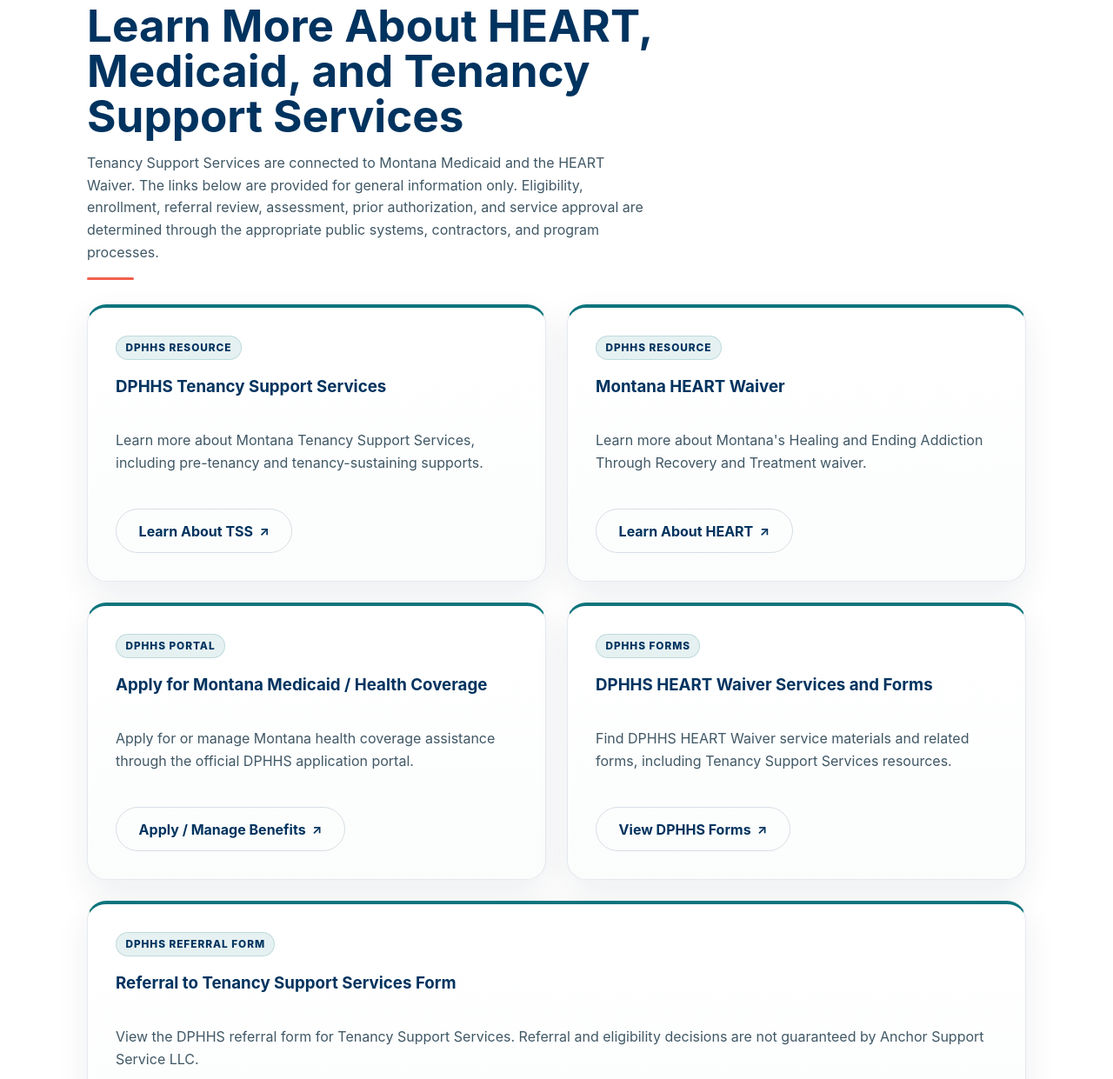
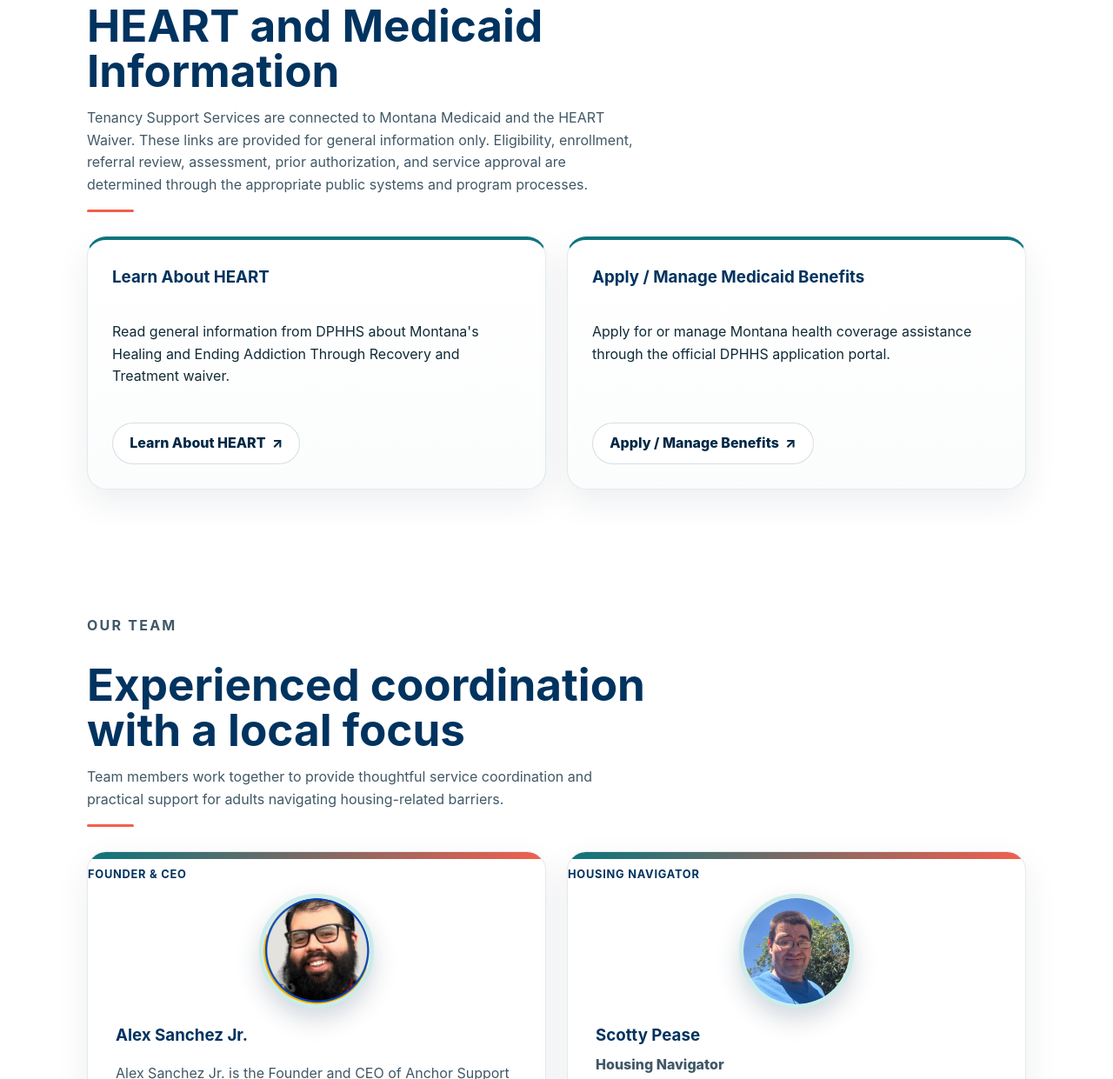
Before and after one commit to anchorsupport/anchorsupportservicellc, a plain HTML site: page index.html in a window 1280 px wide. Shown: the part 3849-5090 px from the top of the page at 87% size. Drawn offline with Linux system fonts and the light colour scheme.

Commit message:
Add files via upload

```diff
--- a/index.html
+++ b/index.html
@@ -193,39 +193,25 @@
       <div class="container">
         <div class="section-header section-heading">
           <p class="eyebrow">Official Information</p>
-          <h2 id="official-resources-title">Learn More About HEART, Medicaid, and Tenancy Support Services</h2>
-          <p>Tenancy Support Services are connected to Montana Medicaid and the HEART Waiver. The links below are provided for general information only. Eligibility, enrollment, referral review, assessment, prior authorization, and service approval are determined through the appropriate public systems, contractors, and program processes.</p>
+          <h2 id="official-resources-title">HEART and Medicaid Information</h2>
+          <p>Tenancy Support Services are connected to Montana Medicaid and the HEART Waiver. These links are provided for general information only. Eligibility, enrollment, referral review, assessment, prior authorization, and service approval are determined through the appropriate public systems and program processes.</p>
         </div>
         <div class="official-resource-grid">
           <article class="resource-card official-resource-card">
-            <span class="resource-label">DPHHS resource</span>
-            <h3>DPHHS Tenancy Support Services</h3>
-            <p>Learn more about Montana Tenancy Support Services, including pre-tenancy and tenancy-sustaining supports.</p>
-            <a class="button button-link external-link" href="https://dphhs.mt.gov/HeartInitiative/TenancySupportServices" target="_blank" rel="noopener noreferrer">Learn About TSS<span class="external-link-icon" aria-hidden="true">↗</span><span class="visually-hidden"> opens in a new tab</span></a>
+            <h3>Learn About HEART</h3>
+            <p>Read general information from DPHHS about Montana's Healing and Ending Addiction Through Recovery and Treatment waiver.</p>
+            <a class="resource-link" href="https://dphhs.mt.gov/heartwaiver" target="_blank" rel="noopener noreferrer" aria-label="Learn About HEART, opens in a new tab">
+              <span>Learn About HEART</span>
+              <span aria-hidden="true">↗</span>
+            </a>
           </article>
           <article class="resource-card official-resource-card">
-            <span class="resource-label">DPHHS resource</span>
-            <h3>Montana HEART Waiver</h3>
-            <p>Learn more about Montana's Healing and Ending Addiction Through Recovery and Treatment waiver.</p>
-            <a class="button button-link external-link" href="https://dphhs.mt.gov/heartwaiver" target="_blank" rel="noopener noreferrer">Learn About HEART<span class="external-link-icon" aria-hidden="true">↗</span><span class="visually-hidden"> opens in a new tab</span></a>
-          </article>
-          <article class="resource-card official-resource-card">
-            <span class="resource-label">DPHHS portal</span>
-            <h3>Apply for Montana Medicaid / Health Coverage</h3>
+            <h3>Apply / Manage Medicaid Benefits</h3>
             <p>Apply for or manage Montana health coverage assistance through the official DPHHS application portal.</p>
-            <a class="button button-link external-link" href="https://apply.mt.gov/access/jsp/access/Home.jsp" target="_blank" rel="noopener noreferrer">Apply / Manage Benefits<span class="external-link-icon" aria-hidden="true">↗</span><span class="visually-hidden"> opens in a new tab</span></a>
-          </article>
-          <article class="resource-card official-resource-card">
-            <span class="resource-label">DPHHS forms</span>
-            <h3>DPHHS HEART Waiver Services and Forms</h3>
-            <p>Find DPHHS HEART Waiver service materials and related forms, including Tenancy Support Services resources.</p>
-            <a class="button button-link external-link" href="https://dphhs.mt.gov/bhdd/SubstanceAbuse/HEARTWaiverServices" target="_blank" rel="noopener noreferrer">View DPHHS Forms<span class="external-link-icon" aria-hidden="true">↗</span><span class="visually-hidden"> opens in a new tab</span></a>
-          </article>
-          <article class="resource-card official-resource-card official-resource-card-wide">
-            <span class="resource-label">DPHHS referral form</span>
-            <h3>Referral to Tenancy Support Services Form</h3>
-            <p>View the DPHHS referral form for Tenancy Support Services. Referral and eligibility decisions are not guaranteed by Anchor Support Service LLC.</p>
-            <a class="button button-link external-link" href="https://dphhs.mt.gov/assets/BHDD/HeartWaiver/ReferraltoTSS.pdf" target="_blank" rel="noopener noreferrer">View Referral Form<span class="external-link-icon" aria-hidden="true">↗</span><span class="visually-hidden"> opens in a new tab</span></a>
+            <a class="resource-link" href="https://apply.mt.gov/access/jsp/access/Home.jsp" target="_blank" rel="noopener noreferrer" aria-label="Apply / Manage Benefits, opens in a new tab">
+              <span>Apply / Manage Benefits</span>
+              <span aria-hidden="true">↗</span>
+            </a>
           </article>
         </div>
       </div>
@@ -308,44 +294,62 @@
           <h2>Information for local partners and resource connections</h2>
           <p>Anchor Support Service LLC may help individuals identify and connect with appropriate community resources. The links below are provided for general information. Program eligibility, availability, and access are managed by each organization or system.</p>
         </div>
-        <div class="landscape-panel landscape-fallback">
-          <img class="landscape-image" src="https://images.unsplash.com/photo-1506905925346-21bda4d32df4?w=1200&h=600&fit=crop" alt="Western Montana mountain landscape" onerror="this.parentElement.classList.add('landscape-fallback');" />
-        </div>
         <div class="resources-grid">
           <article class="resource-card">
             <h3>Missoula Coordinated Entry System (MCES)</h3>
             <p>Centralized housing access and coordination information for Missoula’s houseless response system.</p>
-            <a class="button button-link external-link" href="https://www.ci.missoula.mt.us/3104/Missoula-Coordinated-Entry-System-MCES" target="_blank" rel="noopener noreferrer">Visit MCES<span class="external-link-icon" aria-hidden="true">↗</span><span class="visually-hidden"> opens in a new tab</span></a>
+            <a class="resource-link" href="https://www.ci.missoula.mt.us/3104/Missoula-Coordinated-Entry-System-MCES" target="_blank" rel="noopener noreferrer" aria-label="Visit MCES, opens in a new tab">
+              <span>Visit MCES</span>
+              <span aria-hidden="true">↗</span>
+            </a>
           </article>
           <article class="resource-card">
             <h3>Missoula Housing Authority</h3>
             <p>Housing program, subsidized housing, homeless program, and application information.</p>
-            <a class="button button-link external-link" href="https://www.missoulahousing.org/" target="_blank" rel="noopener noreferrer">Visit MHA<span class="external-link-icon" aria-hidden="true">↗</span><span class="visually-hidden"> opens in a new tab</span></a>
+            <a class="resource-link" href="https://www.missoulahousing.org/" target="_blank" rel="noopener noreferrer" aria-label="Visit MHA, opens in a new tab">
+              <span>Visit MHA</span>
+              <span aria-hidden="true">↗</span>
+            </a>
           </article>
           <article class="resource-card">
             <h3>Montana 211</h3>
             <p>Free, confidential connection to health and human service resources across Montana.</p>
-            <a class="button button-link external-link" href="https://montana211.org/" target="_blank" rel="noopener noreferrer">Visit Montana 211<span class="external-link-icon" aria-hidden="true">↗</span><span class="visually-hidden"> opens in a new tab</span></a>
+            <a class="resource-link" href="https://montana211.org/" target="_blank" rel="noopener noreferrer" aria-label="Visit Montana 211, opens in a new tab">
+              <span>Visit Montana 211</span>
+              <span aria-hidden="true">↗</span>
+            </a>
           </article>
           <article class="resource-card">
             <h3>Human Resource Council</h3>
             <p>Local community action and housing-related resource information for Missoula County.</p>
-            <a class="button button-link external-link" href="https://humanresourcecouncil.org/" target="_blank" rel="noopener noreferrer">Visit HRC<span class="external-link-icon" aria-hidden="true">↗</span><span class="visually-hidden"> opens in a new tab</span></a>
+            <a class="resource-link" href="https://humanresourcecouncil.org/" target="_blank" rel="noopener noreferrer" aria-label="Visit HRC, opens in a new tab">
+              <span>Visit HRC</span>
+              <span aria-hidden="true">↗</span>
+            </a>
           </article>
           <article class="resource-card">
             <h3>Montana Fair Housing</h3>
             <p>Fair housing information and resources related to housing rights and discrimination protections.</p>
-            <a class="button button-link external-link" href="https://montanafairhousing.org/" target="_blank" rel="noopener noreferrer">Visit Montana Fair Housing<span class="external-link-icon" aria-hidden="true">↗</span><span class="visually-hidden"> opens in a new tab</span></a>
+            <a class="resource-link" href="https://montanafairhousing.org/" target="_blank" rel="noopener noreferrer" aria-label="Visit Montana Fair Housing, opens in a new tab">
+              <span>Visit Montana Fair Housing</span>
+              <span aria-hidden="true">↗</span>
+            </a>
           </article>
           <article class="resource-card">
             <h3>HUD Resources</h3>
             <p>Federal housing information and rental assistance resources.</p>
-            <a class="button button-link external-link" href="https://www.hud.gov/" target="_blank" rel="noopener noreferrer">Visit HUD<span class="external-link-icon" aria-hidden="true">↗</span><span class="visually-hidden"> opens in a new tab</span></a>
+            <a class="resource-link" href="https://www.hud.gov/" target="_blank" rel="noopener noreferrer" aria-label="Visit HUD, opens in a new tab">
+              <span>Visit HUD</span>
+              <span aria-hidden="true">↗</span>
+            </a>
           </article>
           <article class="resource-card">
             <h3>Mountain Line</h3>
             <p>Public transportation information for Missoula.</p>
-            <a class="button button-link external-link" href="https://mountainline.com/" target="_blank" rel="noopener noreferrer">Visit Mountain Line<span class="external-link-icon" aria-hidden="true">↗</span><span class="visually-hidden"> opens in a new tab</span></a>
+            <a class="resource-link" href="https://mountainline.com/" target="_blank" rel="noopener noreferrer" aria-label="Visit Mountain Line, opens in a new tab">
+              <span>Visit Mountain Line</span>
+              <span aria-hidden="true">↗</span>
+            </a>
           </article>
         </div>
       </div>
@@ -364,7 +368,7 @@
             <p>If this is an emergency, call 911. If you are in emotional distress or a mental health crisis, call or text 988.</p>
           </div>
           <div class="contact-actions">
-            <a class="button button-form external-link" href="https://docs.google.com/forms/d/e/1FAIpQLSeae9eGYlUxB4MeFz2V6wtrWI_awH7uM_E0AykRIPcDMjRBGQ/viewform" target="_blank" rel="noopener noreferrer">Fill Out Contact Form<span class="external-link-icon" aria-hidden="true">↗</span><span class="visually-hidden"> opens in a new tab</span></a>
+            <a class="button button-form external-link" href="https://docs.google.com/forms/d/e/1FAIpQLSeae9eGYlUxB4MeFz2V6wtrWI_awH7uM_E0AykRIPcDMjRBGQ/viewform" target="_blank" rel="noopener noreferrer" aria-label="Fill Out Contact Form, opens in a new tab">Fill Out Contact Form<span class="external-link-icon" aria-hidden="true">↗</span></a>
             <a class="button button-link" href="tel:4062197035">Call Now</a>
             <a class="button button-link" href="mailto:info@anchorsupportservice.com">Email Us</a>
           </div>
--- a/styles.css
+++ b/styles.css
@@ -85,6 +85,7 @@
   margin: -1px;
   overflow: hidden;
   clip: rect(0, 0, 0, 0);
+  clip-path: inset(50%);
   white-space: nowrap;
   border: 0;
 }
@@ -866,33 +867,16 @@
   border-top: 4px solid var(--teal);
 }
 
-.official-resource-card-wide {
-  grid-column: 1 / -1;
-}
-
-.resource-label {
-  align-self: flex-start;
-  background: rgba(12, 116, 125, 0.10);
-  border: 1px solid rgba(12, 116, 125, 0.18);
-  border-radius: 999px;
-  color: var(--navy);
-  display: inline-flex;
-  font-size: 0.74rem;
-  font-weight: 800;
-  letter-spacing: 0.08em;
-  line-height: 1.2;
-  margin-bottom: 1rem;
-  padding: 0.35rem 0.65rem;
-  text-transform: uppercase;
-}
-
 .resource-card {
   display: flex;
   flex-direction: column;
-  justify-content: flex-start;
+  justify-content: space-between;
+  min-height: 260px;
+  padding: 28px;
 }
 
 .resource-card p {
+  color: var(--text);
   flex: 1 1 auto;
 }
 
@@ -901,9 +885,33 @@
   align-self: flex-start;
 }
 
-.resource-card .button {
+.resource-link {
+  display: inline-flex;
+  align-items: center;
+  justify-content: center;
+  gap: 0.45rem;
+  width: fit-content;
   max-width: 100%;
-  white-space: normal;
+  min-height: 48px;
+  padding: 0.85rem 1.2rem;
+  border-radius: 999px;
+  border: 1px solid rgba(0, 51, 95, 0.16);
+  color: var(--deep-navy);
+  background: var(--white);
+  font-weight: 800;
+  text-decoration: none;
+  line-height: 1.2;
+}
+
+.resource-link:hover,
+.resource-link:focus-visible {
+  background: var(--teal);
+  color: var(--white);
+  border-color: var(--teal);
+}
+
+.resource-link span:first-child {
+  white-space: nowrap;
 }
 
 .section-contact {
@@ -1308,8 +1316,6 @@
   .eligibility-grid,
   .team-grid,
   .support-grid,
-  .official-resource-grid,
-  .resources-grid,
   .contact-grid,
   .footer-grid {
     grid-template-columns: 1fr;
@@ -1321,6 +1327,23 @@
 
   .policy-toc {
     position: static;
+  }
+}
+
+@media (max-width: 900px) {
+  .resources-grid {
+    grid-template-columns: repeat(2, minmax(0, 1fr));
+  }
+}
+
+@media (max-width: 640px) {
+  .official-resource-grid,
+  .resources-grid {
+    grid-template-columns: 1fr;
+  }
+
+  .resource-link {
+    width: 100%;
   }
 }
 
```
